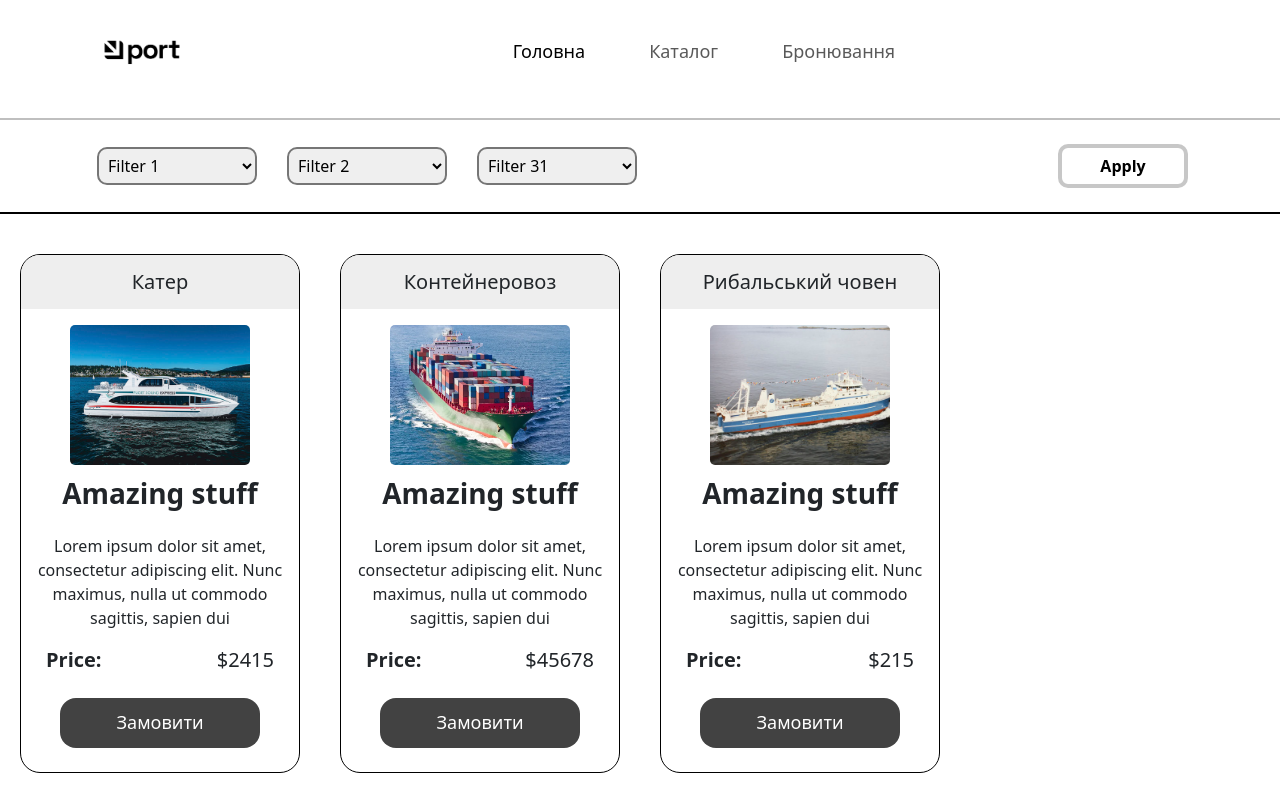
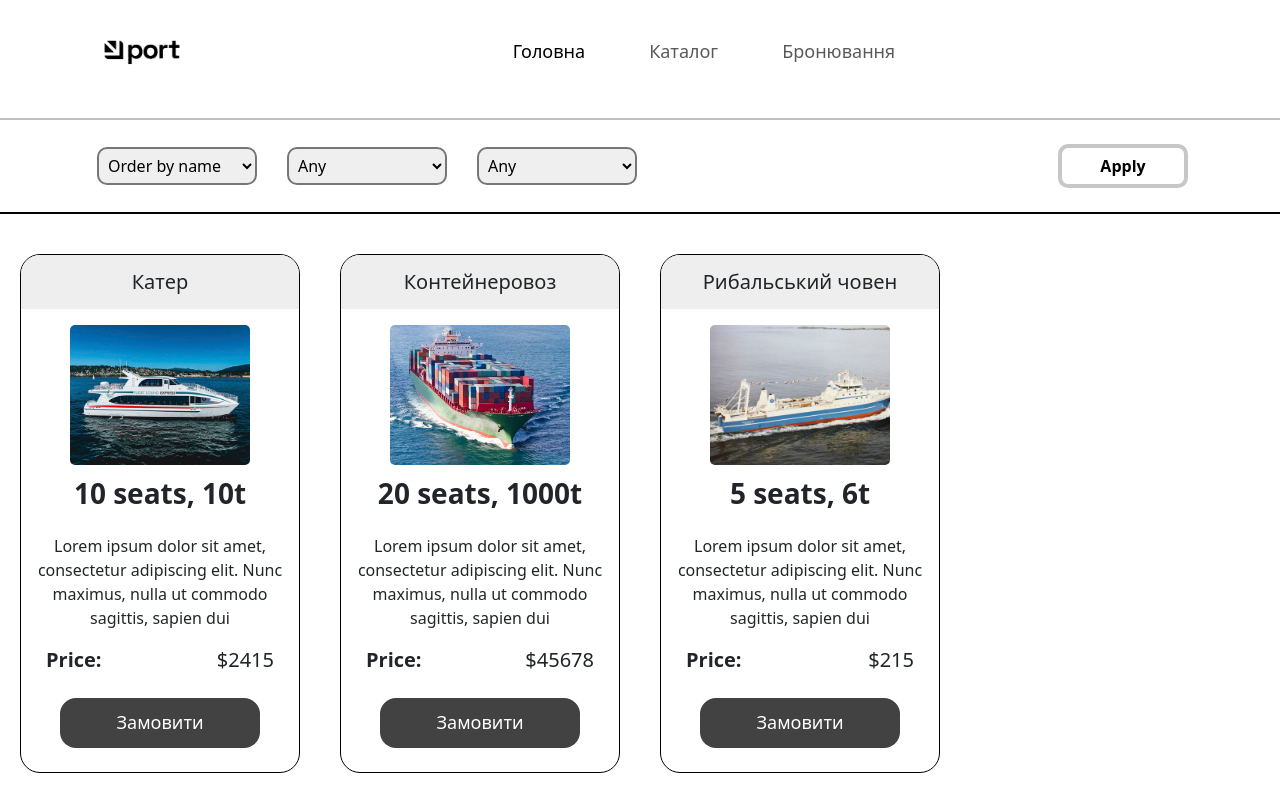
Before and after one commit to Sarty1234/web-lab-univer, a React (Create React App) app in the folder web-lab/: page /catalog in a window 1280 px wide. Shown: the top 800 px of the page. Built offline with nearby package versions, Linux system fonts and the light colour scheme.

Commit message:
small changes

```diff
--- a/web-lab/src/components/Catalog/CatalogSection.js
+++ b/web-lab/src/components/Catalog/CatalogSection.js
@@ -7,6 +7,9 @@ export const itemsData = [
   new Item({
     id: 1,
     headerTitle: "Катер",
+    passengers: 10,
+    weight: 10,
+    type: "p",
     title: "Amazing stuff",
     description: "Lorem ipsum dolor sit amet, consectetur adipiscing elit. Nunc maximus, nulla ut commodo sagittis, sapien dui",
     price: 2415,
@@ -15,7 +18,9 @@ export const itemsData = [
   new Item({
     id: 2,
     headerTitle: "Контейнеровоз",
-    title: "Amazing stuff",
+    passengers: 20,
+    weight: 1000,
+    type: "t",
     description: "Lorem ipsum dolor sit amet, consectetur adipiscing elit. Nunc maximus, nulla ut commodo sagittis, sapien dui",
     price: 45678,
     imageSrc: "./img/контейнеровоз.webp",
@@ -23,7 +28,9 @@ export const itemsData = [
   new Item({
     id: 3,
     headerTitle: "Рибальський човен",
-    title: "Amazing stuff",
+    passengers: 5,
+    weight: 6,
+    type: "f",
     description: "Lorem ipsum dolor sit amet, consectetur adipiscing elit. Nunc maximus, nulla ut commodo sagittis, sapien dui",
     price: 215,
     imageSrc: "./img/рибальський човен.jpg",
@@ -74,7 +81,7 @@ export default function CatalogSection() {
                   width="500"
                   height="374"
                   src={item.imageSrc}
-                  alt={item.title}
+                  alt={item.headerTitle}
                   style={{
                     height: "140px",
                     width: "180px",
@@ -92,7 +99,7 @@ export default function CatalogSection() {
                     paddingLeft: "15px",
                   }}
                 >
-                  {item.title}
+                  {item.passengers} seats, {item.weight}t
                 </h3>
 
                 <p
--- a/web-lab/src/components/Catalog/FilterSection.js
+++ b/web-lab/src/components/Catalog/FilterSection.js
@@ -7,15 +7,15 @@ export default function FilterSection() {
     const filterOptions = [
         {
             defaultValue: "11",
-            options: [{ value: "11", label: "Filter 1" }]
+            options: [{ value: "11", label: "Order by name" }, { value: "12", label: "Order by price" }]
         },
         {
             defaultValue: "21",
-            options: [{ value: "21", label: "Filter 2" }]
+            options: [{ value: "21", label: "Any" }, { value: "22", label: "Passenger" }, { value: "23", label: "Transporting" }, { value: "24", label: "Fishing" }]
         },
         {
             defaultValue: "31",
-            options: [{ value: "31", label: "Filter 31" }, { value: "32", label: "Filter 32" }]
+            options: [{ value: "31", label: "Any" }, { value: "32", label: "Light" }, { value: "33", label: "Medium" }, , { value: "33", label: "Heavy" }]
         }
     ];
 
--- a/web-lab/src/components/Catalog/Item.js
+++ b/web-lab/src/components/Catalog/Item.js
@@ -1,8 +1,10 @@
 export class Item {
-  constructor({ id, headerTitle, title, description, price, imageSrc }) {
+  constructor({ id, headerTitle, passengers, weight, type, description, price, imageSrc }) {
     this.id = id;
     this.headerTitle = headerTitle;
-    this.title = title;
+    this.passengers = passengers;
+    this.weight = weight;
+    this.type = type;
     this.description = description;
     this.price = price;
     this.imageSrc = imageSrc;
```
